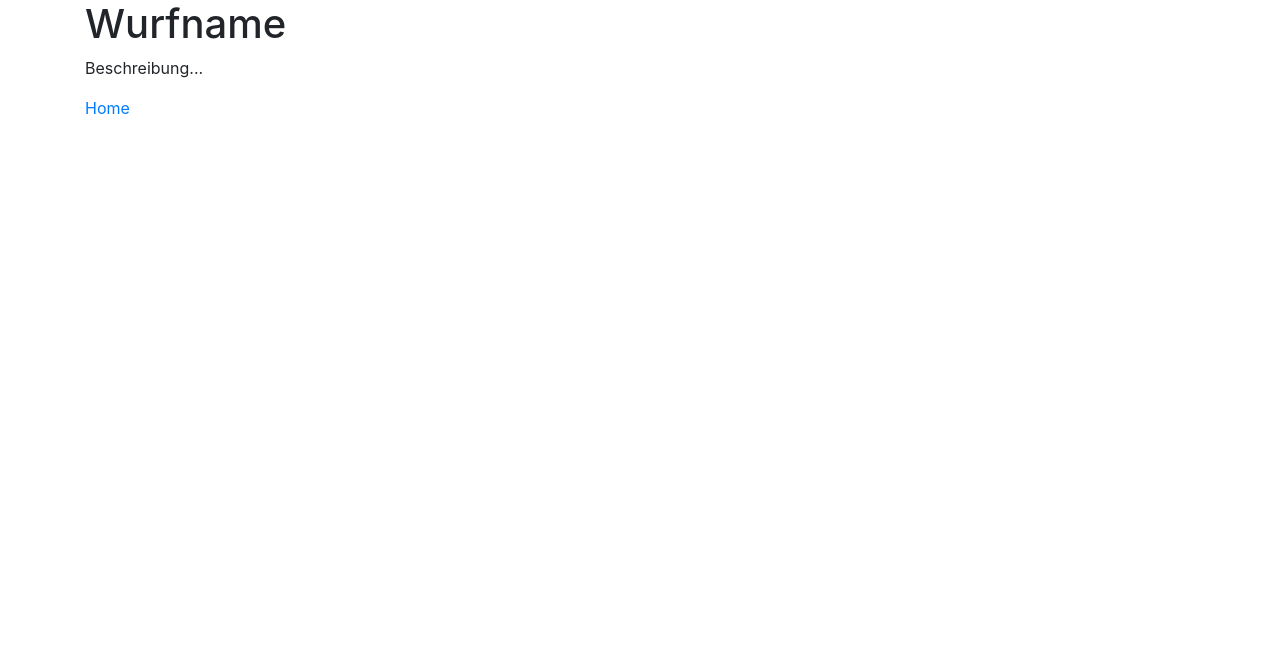
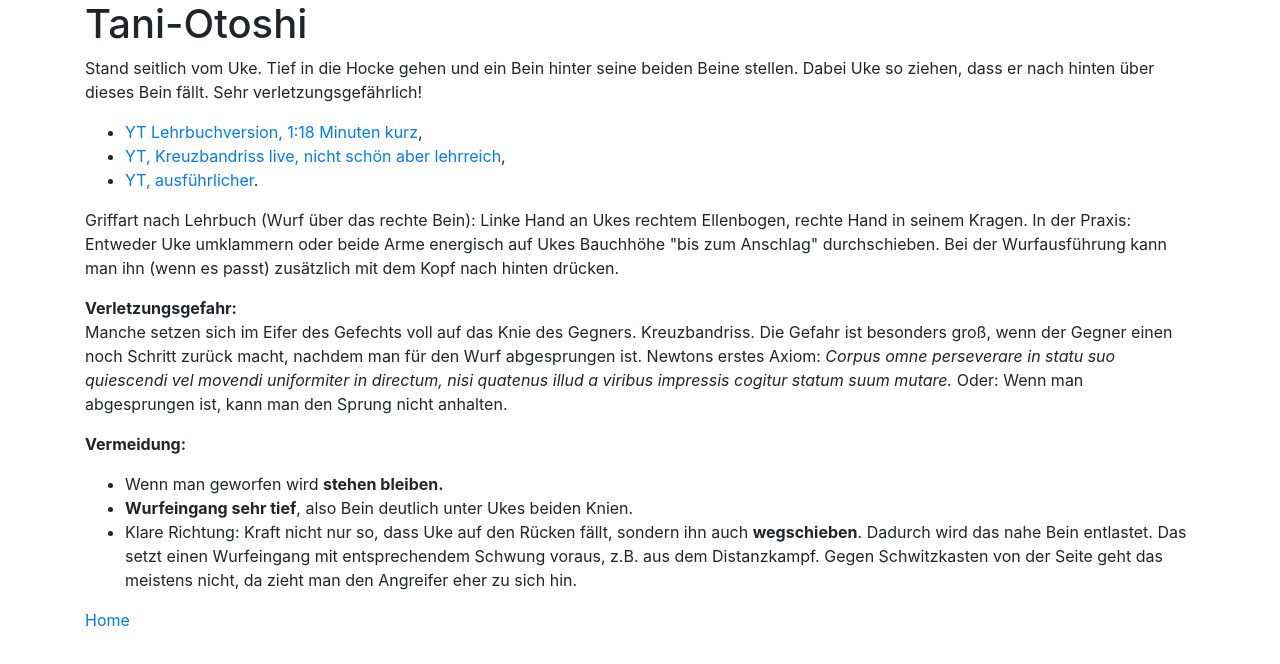
Before and after one commit to jgberlin/halaski.github.io, a plain HTML site: page gokyo/4_2_Tani-Otoshi.htm in a window 1280 px wide. Drawn offline with nearby package versions, Linux system fonts and the light colour scheme.

Commit message:
Update 4_2_Tani-Otoshi.htm
mit yt links

```diff
--- a/gokyo/4_2_Tani-Otoshi.htm
+++ b/gokyo/4_2_Tani-Otoshi.htm
@@ -8,20 +8,37 @@
     <!-- Bootstrap CSS -->
     <link rel="stylesheet" href="https://cdn.jsdelivr.net/npm/bootstrap@4.0.0/dist/css/bootstrap.min.css" integrity="sha384-Gn5384xqQ1aoWXA+058RXPxPg6fy4IWvTNh0E263XmFcJlSAwiGgFAW/dAiS6JXm" crossorigin="anonymous">
 
-    <title><!-- hier kommt der Titel hin (z.B. im Browsertab)-->Gokyo</title>
+    <title>Tani-Otoshi Gokyo</title>
   </head>
   <body>
   <div class="container">
-    <h1><!-- hier kommt die Überschrift hin -->Wurfname</h1>
+    <h1><!-- hier kommt die Überschrift hin -->Tani-Otoshi</h1>
       <p>
-	    Beschreibung...
-	    <!-- hier kommt der Text vom ersten Absatz hin -->
+	    Stand seitlich vom Uke. Tief in die Hocke gehen und ein Bein hinter seine beiden Beine stellen. Dabei Uke so ziehen, dass er nach hinten über dieses Bein fällt. Sehr verletzungsgefährlich!
+		<ul>
+		  <li><a href="https://www.youtube.com/watch?v=3b9Me3Fohpk&ab_channel=KODOKAN">YT Lehrbuchversion, 1:18 Minuten kurz</a>, </li>
+          <li><a href="https://www.youtube.com/watch?v=OvHb9LdRTks&ab_channel=TatamiTalk">YT, Kreuzbandriss live, nicht schön aber lehrreich</a>, </li>
+          <li><a href="https://www.youtube.com/watch?v=i_yvO3ICpgs&ab_channel=EfficientJudo">YT, ausführlicher</a>.</li>
+        </ul>
       </p>
       <p>
-	    <!-- hier kommt der Text vom zweiten Absatz hin -->
+	    Griffart nach Lehrbuch (Wurf über das rechte Bein): Linke Hand an Ukes rechtem Ellenbogen, rechte Hand in seinem Kragen.
+In der Praxis: Entweder Uke umklammern oder beide Arme energisch auf Ukes Bauchhöhe "bis zum Anschlag" durchschieben. Bei der Wurfausführung kann man ihn (wenn es passt) zusätzlich mit dem Kopf nach hinten drücken.
       </p>
 	  <p>
-	    <!-- usw. -->
+	    <b>Verletzungsgefahr:</b><br/>
+Manche setzen sich im Eifer des Gefechts voll auf das Knie des Gegners. Kreuzbandriss. Die Gefahr ist besonders groß, wenn der Gegner einen noch Schritt zurück macht, nachdem man für den Wurf abgesprungen ist.
+Newtons erstes Axiom: <em>Corpus omne perseverare in statu suo quiescendi vel movendi uniformiter in directum, nisi quatenus illud a viribus impressis cogitur statum suum mutare. </em>
+Oder: Wenn man abgesprungen ist, kann man den Sprung nicht anhalten.
+      </p>
+      <p>
+<b>Vermeidung:</b><br/>
+<ul>
+<li>Wenn man geworfen wird <b>stehen bleiben.</b> </li>
+<li><b>Wurfeingang sehr tief</b>, also Bein deutlich unter Ukes beiden Knien.</li>
+<li>Klare Richtung: Kraft nicht nur so, dass Uke auf den Rücken fällt, sondern ihn auch <b>wegschieben</b>. Dadurch wird das nahe Bein entlastet. Das setzt einen Wurfeingang mit entsprechendem Schwung voraus, z.B. aus dem Distanzkampf.
+Gegen Schwitzkasten von der Seite geht das meistens nicht, da zieht man den Angreifer eher zu sich hin.</li>
+ </ul>
       </p>
 	  <a href="../index.htm">Home</a>
   <!-- Optional JavaScript -->
```
